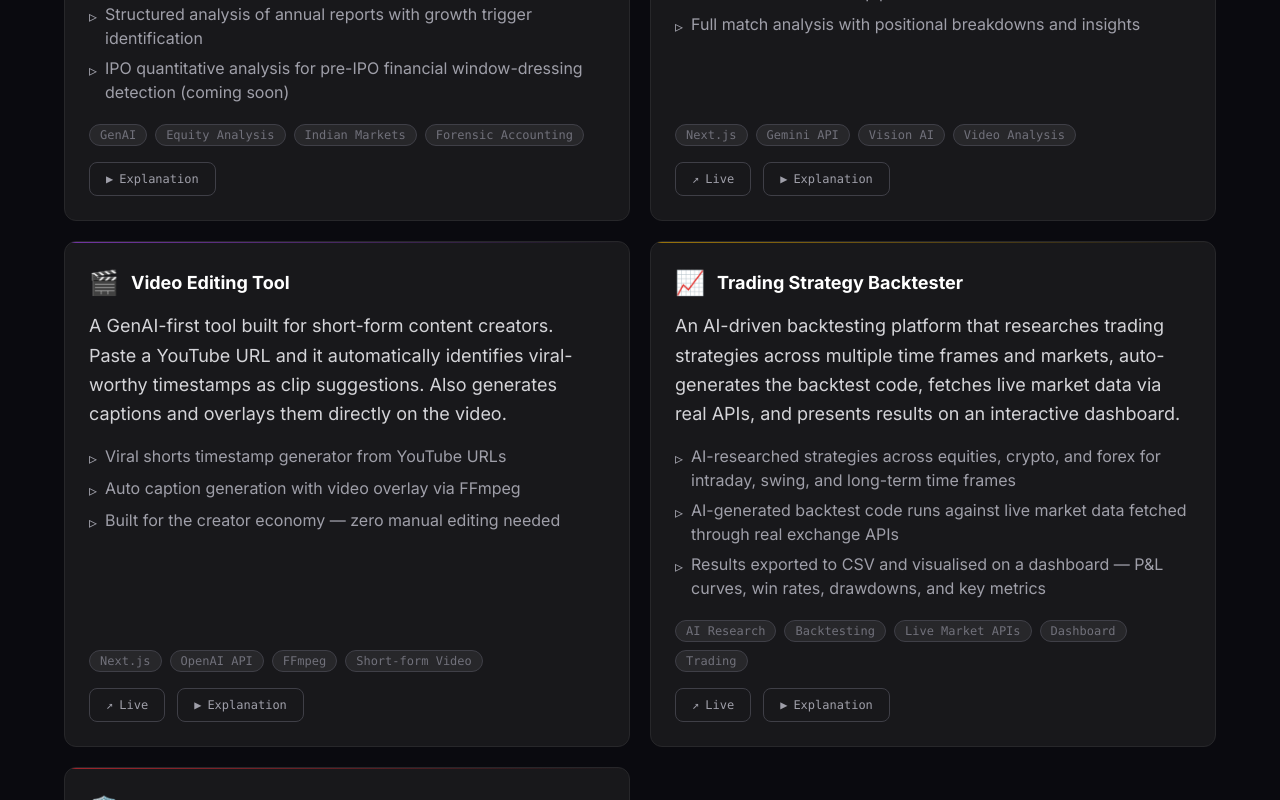
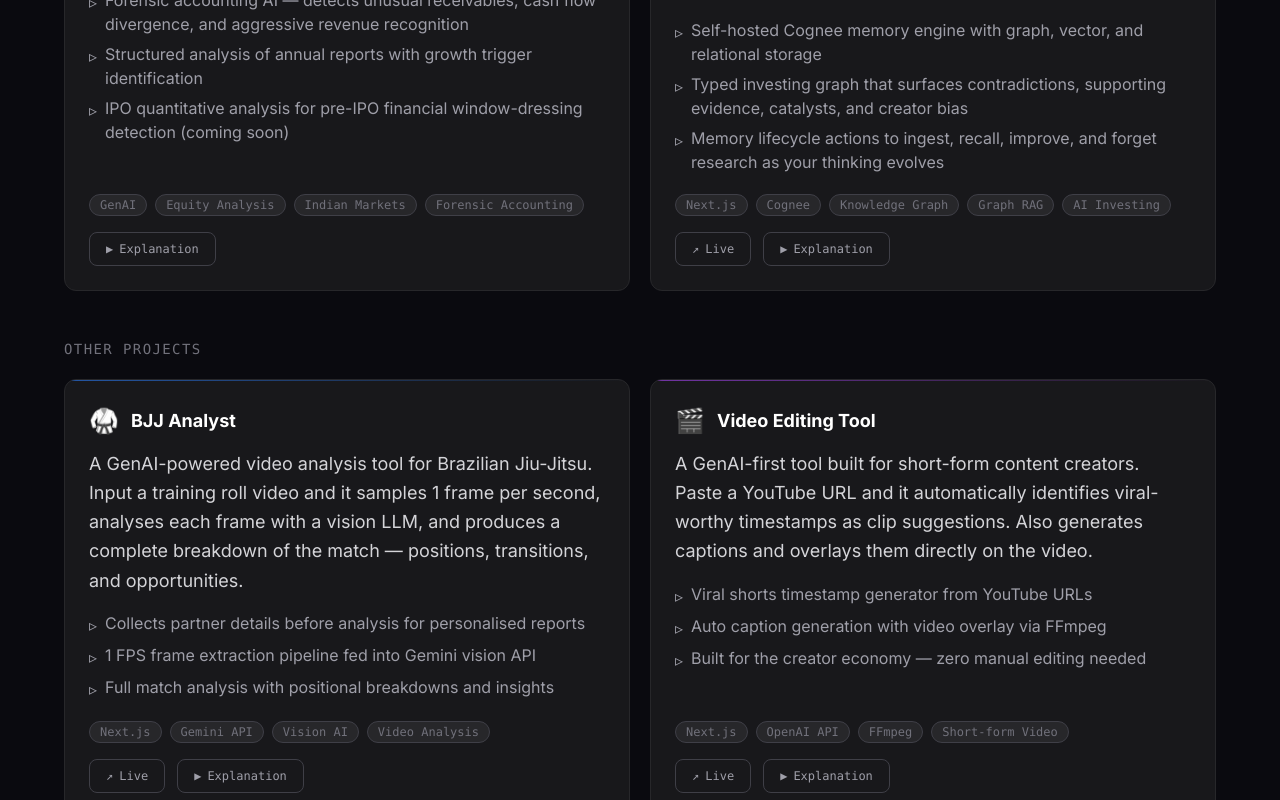
Before and after one commit to vinaybajjuri58/portfolio-updated, a Next.js app: page / in a window 1280 px wide. Shown: the part 2040-2840 px from the top of the page. Built offline with nearby package versions, Linux system fonts and the light colour scheme.

Commit message:
Add InvestorBrain to AI investing projects

```diff
--- a/components/Projects.tsx
+++ b/components/Projects.tsx
@@ -1,6 +1,7 @@
 "use client";
 
-const projects: {
+type Project = {
+  category: string;
   title: string;
   accent: string;
   emoji: string;
@@ -9,8 +10,11 @@ const projects: {
   tags: string[];
   live?: string;
   video?: string;
-}[] = [
+};
+
+const projects: Project[] = [
   {
+    category: "AI Investing",
     title: "DesiQuant",
     accent: "from-emerald-500/60 to-transparent",
     emoji: "📊",
@@ -25,6 +29,23 @@ const projects: {
     video: "https://youtu.be/bjUbcLmhJeo",
   },
   {
+    category: "AI Investing",
+    title: "InvestorBrain — Memory Layer",
+    accent: "from-cyan-500/60 to-transparent",
+    emoji: "🧠",
+    description:
+      "A bias-aware, contradiction-aware memory layer for investing research. It turns YouTube videos, articles, broker notes, and personal notes into a queryable knowledge graph, so investors can connect companies, theses, catalysts, sources, and creator bias instead of searching isolated documents.",
+    bullets: [
+      "Self-hosted Cognee memory engine with graph, vector, and relational storage",
+      "Typed investing graph that surfaces contradictions, supporting evidence, catalysts, and creator bias",
+      "Memory lifecycle actions to ingest, recall, improve, and forget research as your thinking evolves",
+    ],
+    tags: ["Next.js", "Cognee", "Knowledge Graph", "Graph RAG", "AI Investing"],
+    live: "https://brain.desiquant.com/",
+    video: "https://youtu.be/q--n_Qf4tu0",
+  },
+  {
+    category: "Other Projects",
     title: "BJJ Analyst",
     accent: "from-blue-500/60 to-transparent",
     emoji: "🥋",
@@ -40,6 +61,7 @@ const projects: {
     video: "https://youtu.be/jU4kSEOXd4M",
   },
   {
+    category: "Other Projects",
     title: "Video Editing Tool",
     accent: "from-purple-500/60 to-transparent",
     emoji: "🎬",
@@ -55,6 +77,7 @@ const projects: {
     video: "https://youtu.be/z76hIhl8w8k",
   },
   {
+    category: "Other Projects",
     title: "Trading Strategy Backtester",
     accent: "from-yellow-500/60 to-transparent",
     emoji: "📈",
@@ -70,6 +93,7 @@ const projects: {
     video: "https://youtu.be/8zFpYWd_8jA",
   },
   {
+    category: "Other Projects",
     title: "Sentinel — AI Pentesting Tool",
     accent: "from-red-500/60 to-transparent",
     emoji: "🛡️",
@@ -86,6 +110,11 @@ const projects: {
   },
 ];
 
+const projectGroups = ["AI Investing", "Other Projects"].map((category) => ({
+  category,
+  projects: projects.filter((project) => project.category === category),
+}));
+
 export default function Projects() {
   return (
     <section id="projects" className="py-24 px-6">
@@ -98,8 +127,15 @@ export default function Projects() {
           Live, deployed GenAI applications
         </p>
 
+        <div className="space-y-12">
+          {projectGroups.map((group) => (
+            <div key={group.category}>
+              <h3 className="font-mono text-sm tracking-widest uppercase text-zinc-500 mb-5">
+                {group.category}
+              </h3>
+
               <div className="grid md:grid-cols-2 gap-5">
-          {projects.map((p) => (
+                {group.projects.map((p) => (
                   <div
                     key={p.title}
                     className="group bg-zinc-900 border border-zinc-800 rounded-xl overflow-hidden hover:border-zinc-600 hover:scale-[1.02] transition-all duration-300 flex flex-col"
@@ -109,9 +145,9 @@ export default function Projects() {
                     <div className="p-6 flex flex-col flex-1">
                       <div className="flex items-center gap-3 mb-3">
                         <span className="text-2xl">{p.emoji}</span>
-                  <h3 className="text-lg font-bold text-white group-hover:text-zinc-300 transition-colors">
+                        <h4 className="text-lg font-bold text-white group-hover:text-zinc-300 transition-colors">
                           {p.title}
-                  </h3>
+                        </h4>
                       </div>
 
                       <p className="text-lg text-zinc-300 leading-relaxed mb-4">{p.description}</p>
@@ -163,6 +199,9 @@ export default function Projects() {
                 ))}
               </div>
             </div>
+          ))}
+        </div>
+      </div>
     </section>
   );
 }
```
Also changed, not shown: 1 other file (tests, documents, lock files or other folders). Lines whose indentation alone changed are shown as unchanged.
